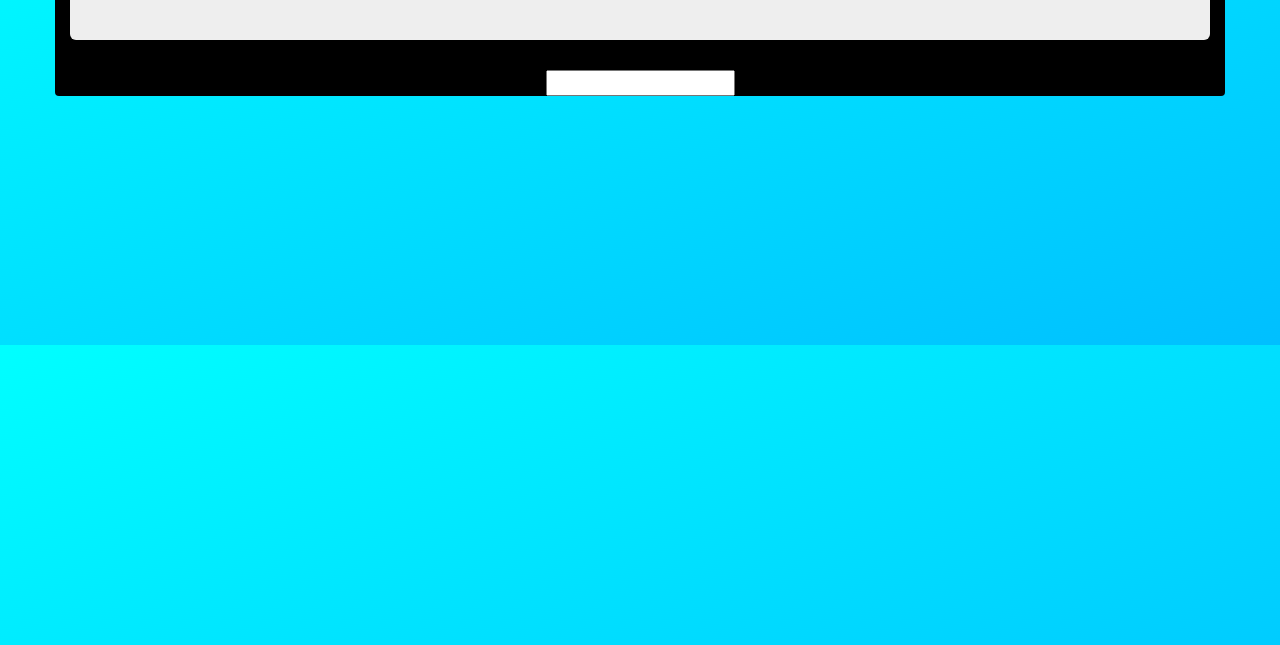
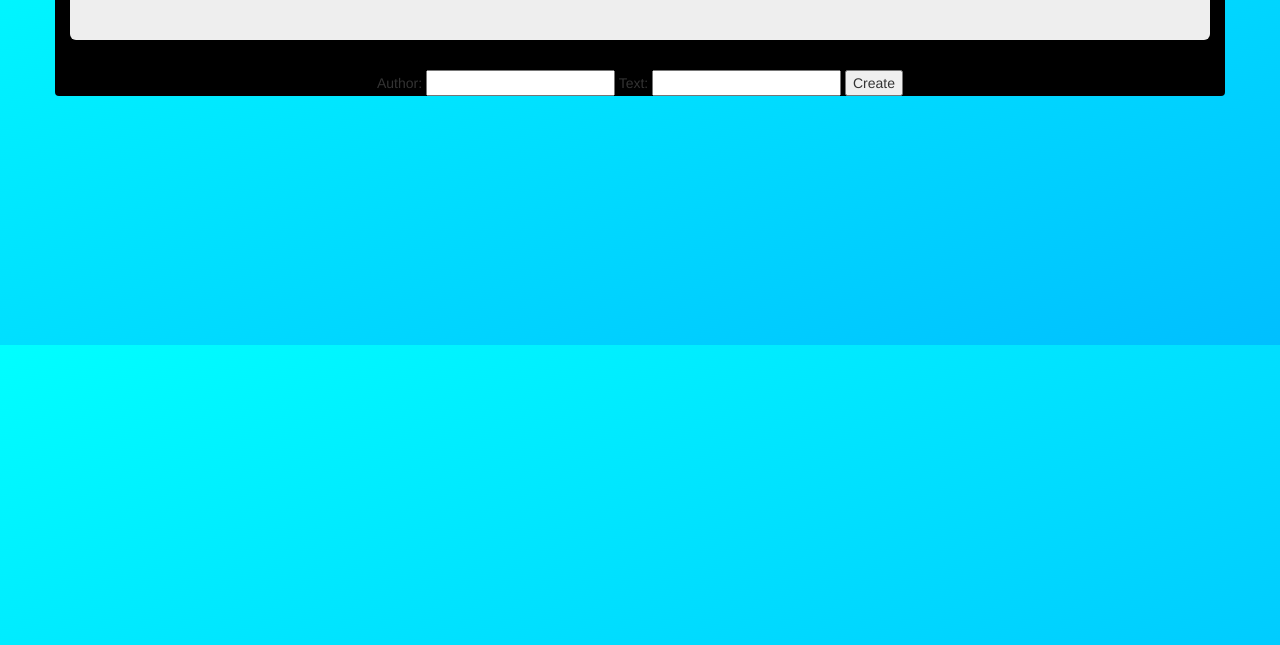
Before and after one commit to Somtida/CRUD_Express, a website: page index.html in a window 1280 px wide. Shown: the part 155-800 px from the top of the page. Drawn offline with nearby package versions, Linux system fonts and the light colour scheme.

Commit message:
add heroku

```diff
--- a/app.js
+++ b/app.js
@@ -1,5 +1,5 @@
 'use strict';
-const PORT = 8000;
+const PORT = process.env.PORT || 8000;
 const path = require('path');
 const express = require('express');
 const Msg = require('./message.js');
--- a/index.html
+++ b/index.html
@@ -15,7 +15,11 @@
     </div>
 
     <div>
-      <input type="text">
+      <lable>Author: </lable>
+      <input type="text" class="createAuthor">
+      <lable>Text: </lable>
+      <input type="text" class="createText">
+      <button class="createButt">Create</button>
     </div>
 
   </div>
--- a/package.json
+++ b/package.json
@@ -4,6 +4,8 @@
   "description": "",
   "main": "app.js",
   "scripts": {
+    "start": "node app.js",
+    "sayHi": "echo 'HI!!'",
     "test": "echo \"Error: no test specified\" && exit 1"
   },
   "author": "",
```
